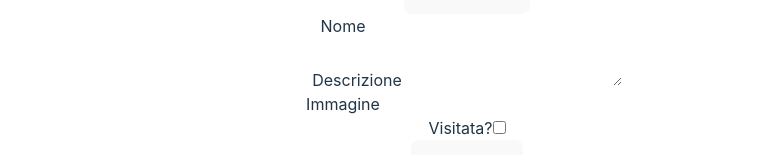
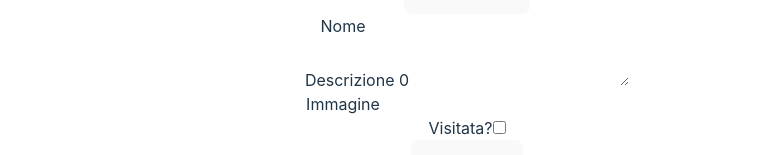
Before and after one commit to Gabriele-Cavallo/corso-react, a React (Vite) app: page / in a window 1280 px wide. Shown: the part 180-335 px from the top of the page, without its empty margins (173-941 px from the left). Built offline with nearby package versions, Linux system fonts and the light colour scheme; no server answers.

Commit message:
feat: add Context API

```diff
--- a/src/components/CardForm.jsx
+++ b/src/components/CardForm.jsx
@@ -1,4 +1,5 @@
-import { useState } from 'react';
+import { useState, useContext } from 'react';
+import { ProvaContext } from '../stores/ProvaContext';
 
 
 function CardForm({addCity}) {
@@ -32,6 +33,9 @@ function CardForm({addCity}) {
         });
         addCity(city);
     };
+
+    const { count } = useContext(ProvaContext);
+
     return(
         <>
             <form onSubmit={handleSubmit} className="bg-zinc-900 p-5 rounded-lg flex flex-col gap-3 w-80 mb-10">
@@ -40,7 +44,7 @@ function CardForm({addCity}) {
                     <input type="text" name="name" value={formData.name} onChange={handleInputChange}/>
                 </div>
                 <div className="flex flex-col">
-                    <label>Descrizione</label>
+                    <label>Descrizione {count}</label>
                     <textarea name="description" value={formData.description} onChange={handleInputChange}></textarea>
                 </div>
                 <div className="flex flex-col">
--- a/src/components/Example.jsx
+++ b/src/components/Example.jsx
@@ -1,14 +1,15 @@
-import { useState, useEffect } from 'react';
+import { useState, useEffect, useContext } from 'react';
+import { ProvaContext } from '../stores/ProvaContext';
 
 function Example(cities) {
-    const [count, setCount] = useState(0);
+    // const [count, setCount] = useState(0);
 
-    // Definizione dell'effetto
-        useEffect(() => {
-            localStorage.setItem('count', count.toString());
-            document.title = `Conteggio: ${count}`;
-            console.log('ciao da use effect');
-        }, [count, cities]);
+    // // Definizione dell'effetto
+    //     useEffect(() => {
+    //         localStorage.setItem('count', count.toString());
+    //         document.title = `Conteggio: ${count}`;
+    //         console.log('ciao da use effect');
+    //     }, [count, cities]);
         // useEffect(() => {
         //     fetch('https://jsonplaceholder.typicode.com/posts/1')
         //     .then((response) => response.json())
@@ -17,6 +18,8 @@ function Example(cities) {
         //         console.log(data);
         //     })
         // }, [count]);
+
+    const { count, setCount } = useContext(ProvaContext);
 
     return(
         <>
--- /dev/null
+++ b/src/stores/ProvaContext.jsx
@@ -0,0 +1,3 @@
+import { createContext } from "react";
+
+export const ProvaContext = createContext({});
```
Also changed, not shown: src/App.jsx (+4 -3 lines).
